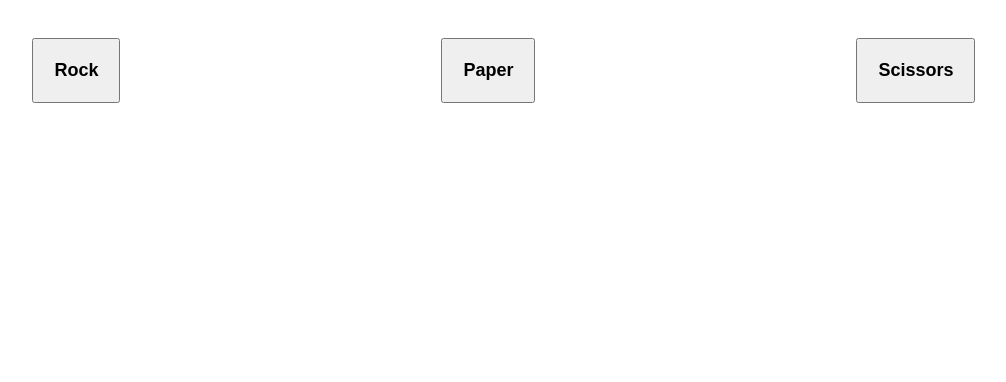
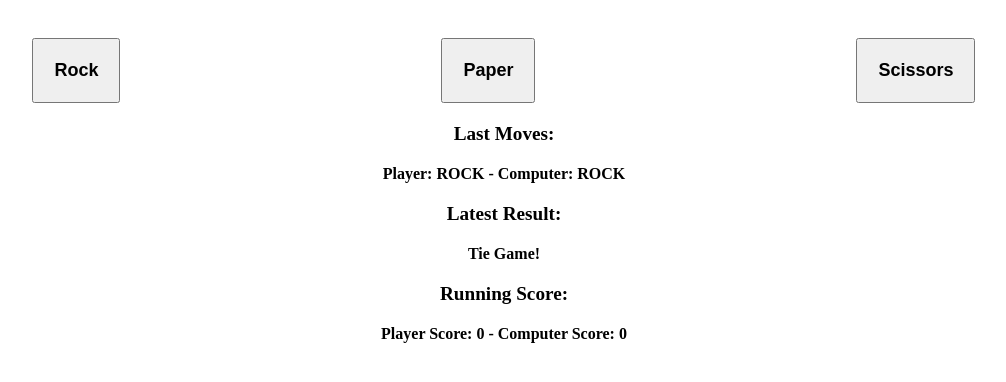
Before and after one commit to NathanB98/RockPaperScissorsTOP, a plain HTML site: page index.html in a window 1280 px wide. Both pictures are taken after a click on the button "Rock". Shown: the whole page, without its empty margins (136-1142 px from the left). Drawn offline with Linux system fonts and the light colour scheme.

Commit message:
DOM elements added, JS script refined

```diff
--- a/index.html
+++ b/index.html
@@ -15,5 +15,15 @@
         <button id="btnPaper">Paper</button>
         <button id="btnScissor">Scissors</button>
     </div>
+
+    <h2>Last Moves:</h2>
+    <div id='lastMove'></div>
+
+    <h2>Latest Result:</h2>
+    <div id="resultsForm"></div>
+
+    <h2>Running Score:</h2>
+    <div id="scoreBoard"></div>
+
 </body>
 </html>
--- a/script.js
+++ b/script.js
@@ -4,14 +4,16 @@ let computerSelection;
         let computerScore = 0;
 
         playerChoice();
-        console.log('Final score. Player: ' + playerScore + '. Computer: ' + computerScore + '.');
-        //winningScore();
+        winningScore();
 
         function playerChoice() {
+            //sets each unique button to a unique variable, for further maniplulation
             const btn1 = document.querySelector('#btnRock')
             const btn2 = document.querySelector('#btnPaper')
             const btn3 = document.querySelector('#btnScissor')
 
+            //eventlisteners that take a button click as input and set the players selection to the correct corresponding button
+            //after players choice is set, the game() function is called to continue playing after users choice.
             btn1.addEventListener('click', function(){
                 playerSelection = 'rock';
                 game();
@@ -29,8 +31,10 @@ let computerSelection;
         function game() {
             computerPlay(computerSelection);
             playRound(playerSelection, computerSelection);
-            console.log('Player: ' + playerSelection);
-            console.log('Computer: ' + computerSelection);
+
+            //Displays the last move selected by player and comp, aswell as the current score.
+            document.getElementById('lastMove').innerHTML = 'Player: ' + playerSelection.toUpperCase() + ' - Computer: ' + computerSelection.toUpperCase();
+            document.getElementById('scoreBoard').innerHTML = 'Player Score: ' + playerScore + ' - Computer Score: ' + computerScore;
         }
 
         //Generates a random number from 1 to 3, and assigns a move based on this random number
@@ -53,20 +57,16 @@ let computerSelection;
         }
 
         function playRound() {
-            //playerSelection = prompt('Enter your move:');
-            //playerSelection = playerSelection.toLowerCase();
-            //prevents issues with case sensitivity
-
             //tie game condition
             if(playerSelection == computerSelection) {
-                console.log('Tie game!');
+                document.getElementById('resultsForm').innerHTML = 'Tie Game!';
             } else if (
                 //conditions for the player to lose the round
                 (playerSelection == 'scissors' && computerSelection == 'rock') ||
                 (playerSelection == 'paper' && computerSelection == 'scissors') ||
                 (playerSelection == 'rock' && computerSelection == 'paper')
             ) {
-                console.log('You lose! ' + computerSelection + ' beats ' + playerSelection);
+                document.getElementById('resultsForm').innerHTML = 'You lose! ' + computerSelection.toUpperCase() + ' beats ' + playerSelection.toUpperCase();
                 return computerScore += 1;
             } else if (
                 //conditions for the computer to lose the round
@@ -74,11 +74,8 @@ let computerSelection;
                 (computerSelection == 'paper' && playerSelection == 'scissors') ||
                 (computerSelection == 'rock' && playerSelection == 'paper')
             ){
-                console.log('You win! ' + playerSelection + ' beats ' + computerSelection);
+                document.getElementById('resultsForm').innerHTML = 'You win! ' + playerSelection.toUpperCase() + ' beats ' + computerSelection.toUpperCase();
                 return playerScore += 1;
-            } else {
-                //catch for incorrect inputs
-                console.log('Please choose between: rock, paper, or scissors');
             }
         }
 
--- a/style.css
+++ b/style.css
@@ -12,3 +12,25 @@ button {
     font-size: large;
     font-weight: bold;
 }
+
+#lastMove,
+#resultsForm,
+#scoreBoard {
+    display: flex;
+    justify-content: center;
+    align-items: center;
+    margin: 20px;
+
+    font-size: medium;
+    font-weight: bold;
+}
+
+h2 {
+    display: flex;
+    justify-content: center;
+    align-items: center;
+    margin: 20px;
+
+    font-size: larger;
+    font-weight: bold;
+}
```
